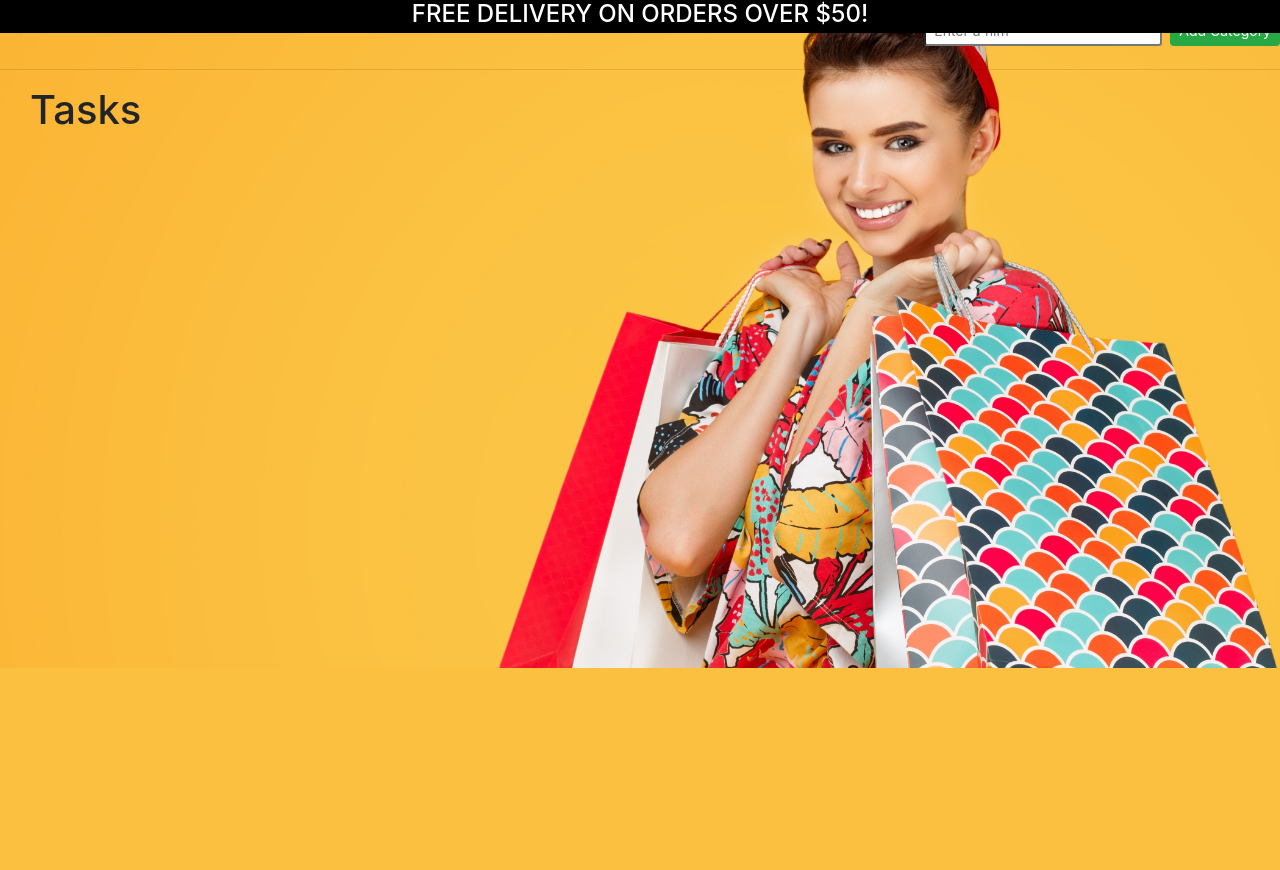
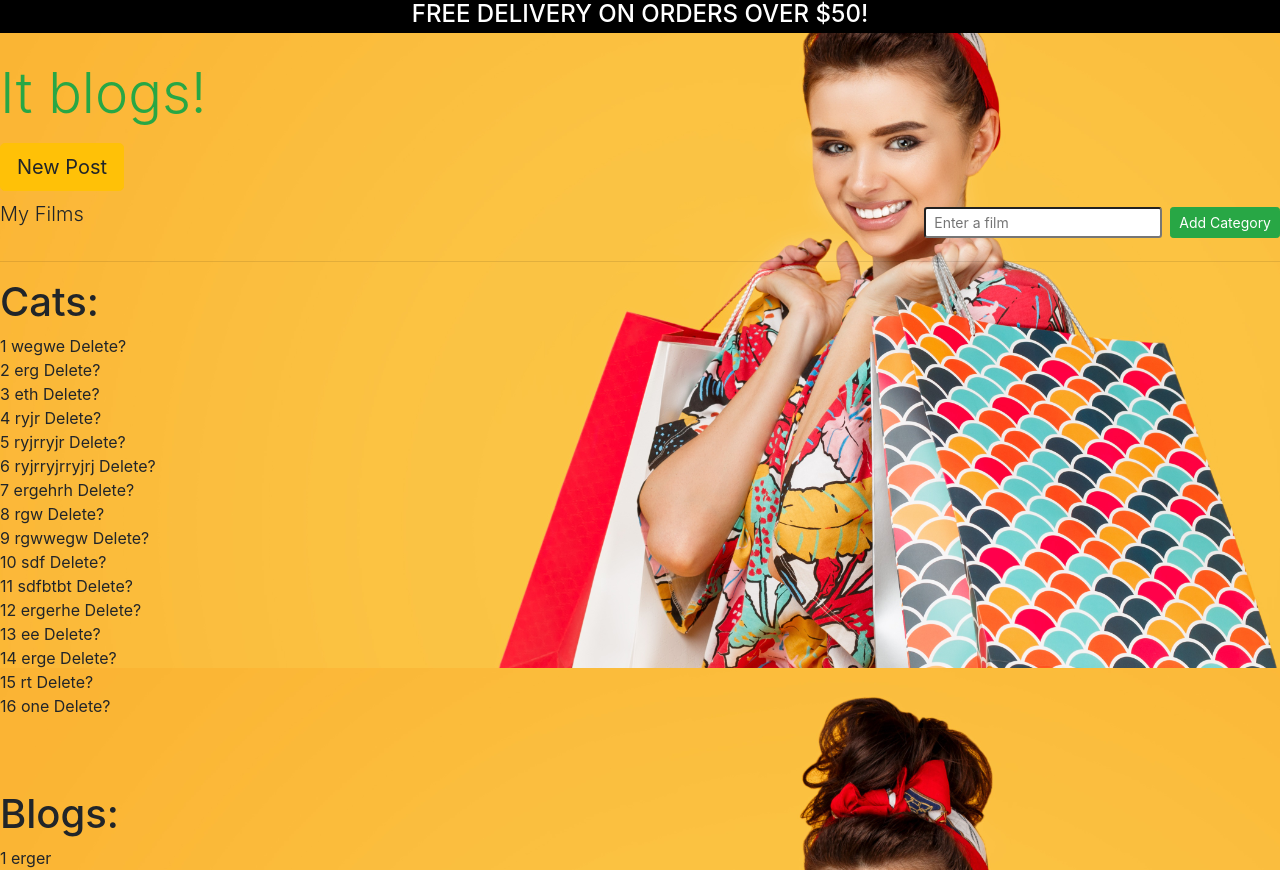
Before and after one commit to neil314159/portfolio-project-5, a Django app: page /blog/ in a window 1280 px wide. Shown: the part 132-1002 px from the top of the page. Before the commit the page ends 800 px from the top, so only its background shows below. Run offline with Django 3.2, Linux system fonts and the light colour scheme; data comes from the database, SQL or seed files in the repository; some libraries are stand-ins or nearby versions.

Commit message:
Add HTMX to allow blog category addition/deletion and show results in div

```diff
--- a/blog/templates/blog/HTMXsnippets/categories-list.html
+++ b/blog/templates/blog/HTMXsnippets/categories-list.html
@@ -1,14 +1,16 @@
 
 
-  <div id="categories"
- >
+  <div id="categories" hx-confirm="Are you sure you want to delete this task?"
+  hx-target="#categories"
+  hx-swap="outerHTML">
   {% for category in categories %}
     <div>{{ forloop.counter }} {{ category.name  }}
-        <span
-        style="cursor: pointer;"
-        hx-delete="{% url 'delete-category' category.id %}"
-        hx-target="#categories"
-        hx-confirm="Are you sure you wish to delete?">X</span>
+
+
+        <a class="block mr-2 hover:text-gray-600"
+        hx-delete="{% url 'delete-category' category.id %}">
+        Delete?
+      </a>
     </div>
   {% endfor %}
 </div>
--- /dev/null
+++ b/blog/templates/blog/HTMXsnippets/posts-list.html
@@ -0,0 +1,9 @@
+<div id="posts"
+>
+{% for post in posts %}
+  <div>{{ forloop.counter }} {{ post.title  }}
+
+
+  </div>
+{% endfor %}
+</div>
--- a/blog/templates/blog/blogindex.html
+++ b/blog/templates/blog/blogindex.html
@@ -2,6 +2,14 @@
 {% load static %}
 
 {% block content %}
+<br>
+<br>
+<br>
+<br>
+<br>
+<br>
+<br>
+<br>
     <h1 class="display-4 text-success">It blogs!</h1>
 
 
@@ -9,7 +17,7 @@
 
 <div class="d-flex justify-content-between align-items-center">
     <p class="lead ml-0">My Films</p>
-    <form hx-post="{% url 'add-category' %}" hx-target='#category-list' class="d-flex align-items-center">
+    <form hx-post="{% url 'add-category' %}" hx-target='#categories' class="d-flex align-items-center">
         {% csrf_token %}
         <input type="text"
             id="filmname-input"
@@ -21,19 +29,23 @@
 </div>
 <hr/>
 
-<div class="d-flex justify-content-between">
-    <section id="category-list" class="col-12">
-<section class="col-6">
+<div>
 
-    <h1>Tasks</h1>
+    <h1>Cats:</h1>
     {% include "blog/HTMXsnippets/categories-list.html" %}
 
 
+</div>
 
 
+<br>
+<br>
+<br>
 
-</section>
-</section>
+<div>
+
+    <h1>Blogs:</h1>
+    {% include "blog/HTMXsnippets/posts-list.html" %}
 
 
 </div>
--- a/blog/views.py
+++ b/blog/views.py
@@ -13,8 +13,12 @@ from django.views.decorators.http import require_http_methods
 
 def blog(request):
     """ A view to return the blog"""
+    categories = BlogPostCategory.objects.all()
+    posts = BlogPost.objects.all()
 
-    return render(request, 'blog/blogindex.html')
+
+
+    return render(request, 'blog/blogindex.html', {'categories': categories, 'posts': posts})
 
 
 class BlogCategoryList(generic.ListView):
@@ -58,6 +62,7 @@ class BlogPostCreateView(LoginRequiredMixin, generic.CreateView):
     """ Pass in all fields except post author"""
     fields = ['title', 'post_text', 'category']
     template_name = "blog/blog_post_form.html"
+    success_url = reverse_lazy('blog')
 
 class BlogPostDeleteView(LoginRequiredMixin, generic.DeleteView):
     """ Delete a post from the site"""
@@ -89,5 +94,5 @@ def delete_category(request, pk):
     BlogPostCategory.objects.get(pk=pk).delete()
 
     # return template fragment with all the user's films
-    films = BlogPostCategory.objects.all()
-    return render(request, 'partials/categories-list.html', {'categories': categories})
+    categories = BlogPostCategory.objects.all()
+    return render(request, 'blog/HTMXsnippets/categories-list.html', {'categories': categories})
--- a/templates/base.html
+++ b/templates/base.html
@@ -51,7 +51,7 @@
 
 </head>
 
-<body>
+<body hx-headers='{"X-CSRFToken": "{{ csrf_token }}"}'>
     <header class="container-fluid fixed-top">
         <div id="topnav" class="row bg-white pt-lg-2 d-none d-lg-flex">
             <div class="col-12 col-lg-4 my-auto py-1 py-lg-0 text-center text-lg-left">
```
